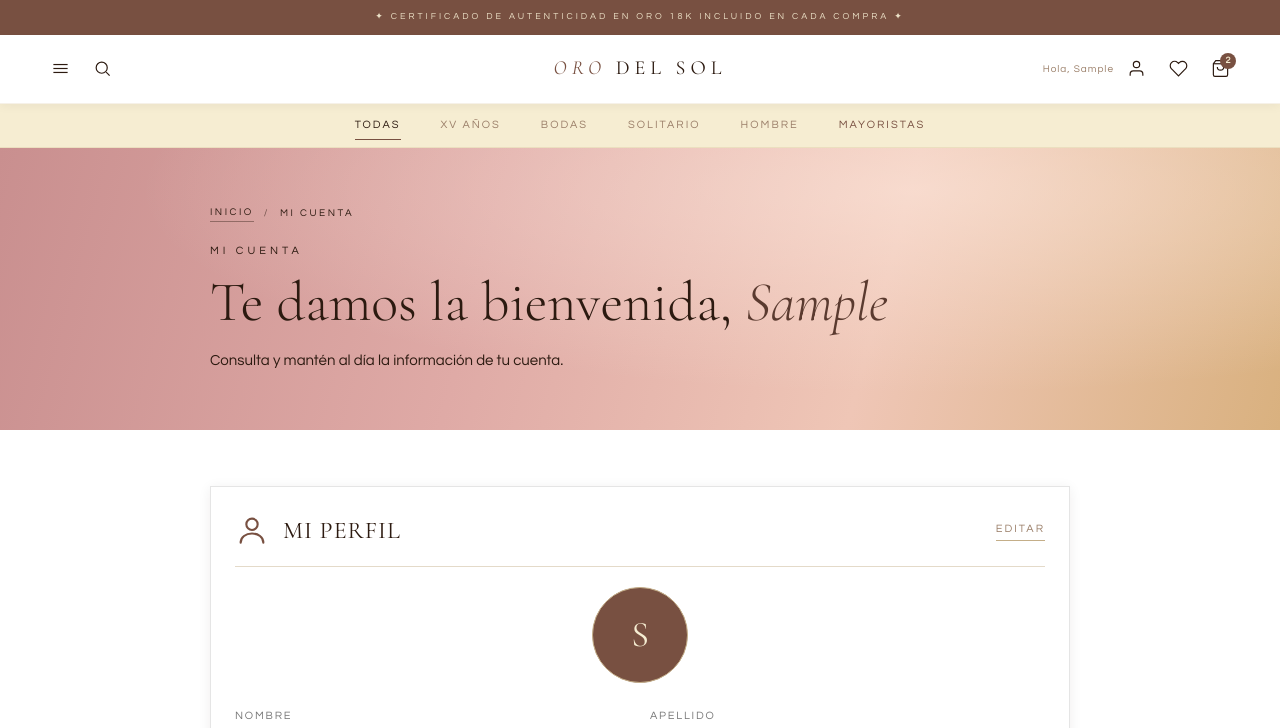
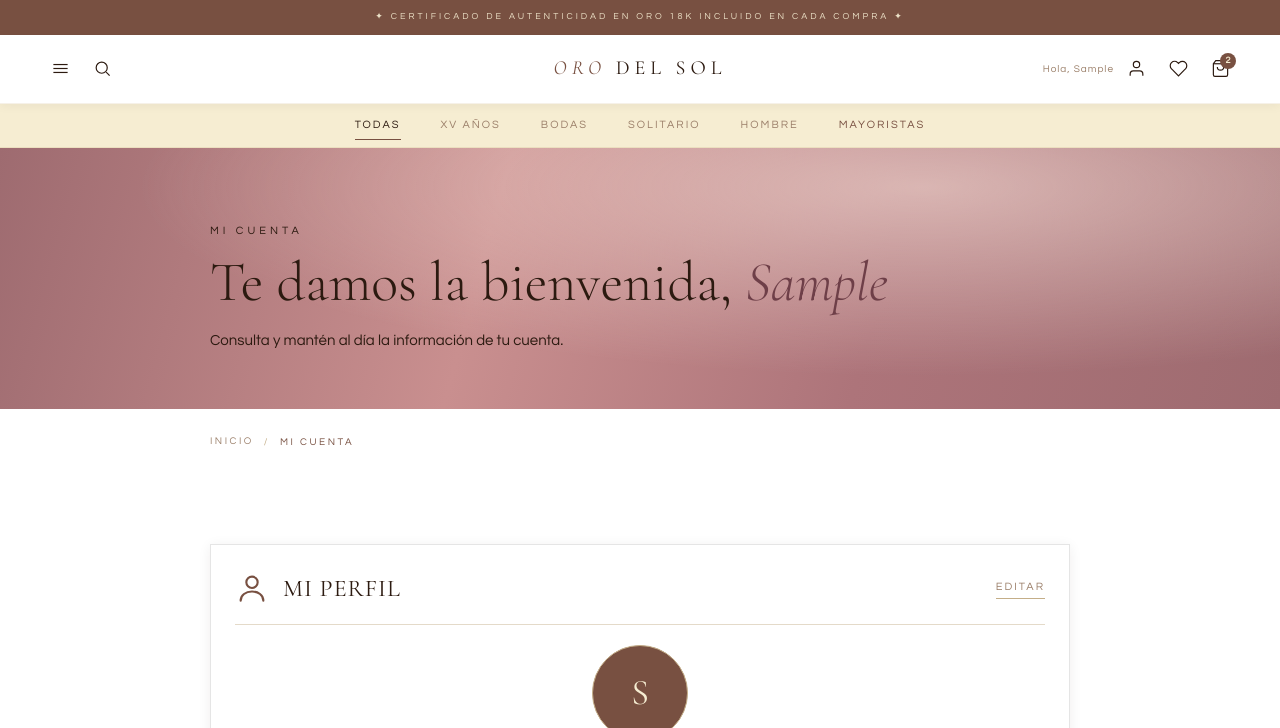
Before and after one commit to mariamcarlier/project-orodelsol, a Django app: page /profile/ in a window 1280 px wide. Shown: the top 728 px of the page. Run offline with Django 5.2, Linux system fonts and the light colour scheme; the visitor is signed in with stand-in values (Sample User, id 1).

Commit message:
ultimos cambios de diseño cabecera - pruebas para subir

```diff
--- a/static/css/perfil.css
+++ b/static/css/perfil.css
@@ -31,13 +31,15 @@
    ──────────────────────────────────────────────────────────────────── */
 .account-hero {
   /* Color por defecto (se edita aquí) */
-  --hero-rosa-1:   #c98f8f;   /* rosa cobrizo (izquierda) */
-  --hero-rosa-2:   #dfaaa6;   /* rosa */
-  --hero-oro-rosa: #efc6b6;   /* oro rosa claro */
-  --hero-oro:      #d9b17f;   /* oro suave (derecha) */
+  --hero-rosa-1:   #9E6B70;   /* rosa cobrizo (izquierda) */
+  --hero-rosa-2:   #c98f8f;   /* rosa */
+  --hero-oro-rosa: #AD747A;   /* oro rosa claro */
+  --hero-oro:      #9E6B70;   /* oro suave (derecha) */
   --hero-brillo:   rgba(255, 236, 226, .55);   /* luz satinada */
   --hero-velo:     223, 170, 166;              /* RGB del velo sobre imagen (= rosa) */
   --hero-foco:     70% 50%;   /* parte de la imagen que se conserva al recortar */
+
+  --text-user: #6e3f48;  /* color del nombre de usuario */
 
   position: relative;
   isolation: isolate;          /* las capas internas no se mezclan con el resto de la página */
@@ -118,7 +120,7 @@
 
 .account-hero__title em {
   font-style: italic;
-  color: var(--color-cacao-hover);   /* el blanco no llegaba a 3:1 sobre el rosa */
+  color: var(--text-user);   /* el blanco no llegaba a 3:1 sobre el rosa */
 }
 
 .account-hero__desc {
@@ -137,6 +139,13 @@
   width: min(100%, 924px);
   margin: 0 auto;
   padding: clamp(36px, 6vw, 56px) clamp(16px, 4vw, 32px) clamp(56px, 9vw, 96px);
+}
+
+/* Contenedor de las migas de pan: alineado y con un margen pequeño */
+.account-crumbs {
+  width: min(100%, 924px); /* El mismo ancho de las tarjetas */
+  margin: 0 auto;
+  padding: 24px clamp(16px, 4vw, 32px) 16px; /* 24px arriba (separación de la cabecera), 16px abajo (separación de la tarjeta) */
 }
 
 /* ── 3. TARJETA ── */
--- a/templates/usuarios/perfil.html
+++ b/templates/usuarios/perfil.html
@@ -18,7 +18,6 @@
     <img class="account-hero__image" src="{{ banner_imagen_url }}" alt="" decoding="async" fetchpriority="high">
   {% endif %}
   <div class="account-hero__inner">
-    {% include "partials/breadcrumbs.html" with clase="breadcrumbs--hero" %}
     <span class="account-hero__eyebrow">Mi cuenta</span>
     {# La frase y el nombre salen del modelo (Usuario.frase_bienvenida / nombre_visible). #}
     <h1 id="account-hero-title" class="account-hero__title">
@@ -27,6 +26,11 @@
     <p class="account-hero__desc">Consulta y mantén al día la información de tu cuenta.</p>
   </div>
 </section>
+
+{# Migas de pan alineadas con las tarjetas #}
+<div class="account-crumbs">
+  {% include "partials/breadcrumbs.html" with clase="breadcrumbs--cuenta" %}
+</div>
 
 <div class="account-dashboard">
 
```
